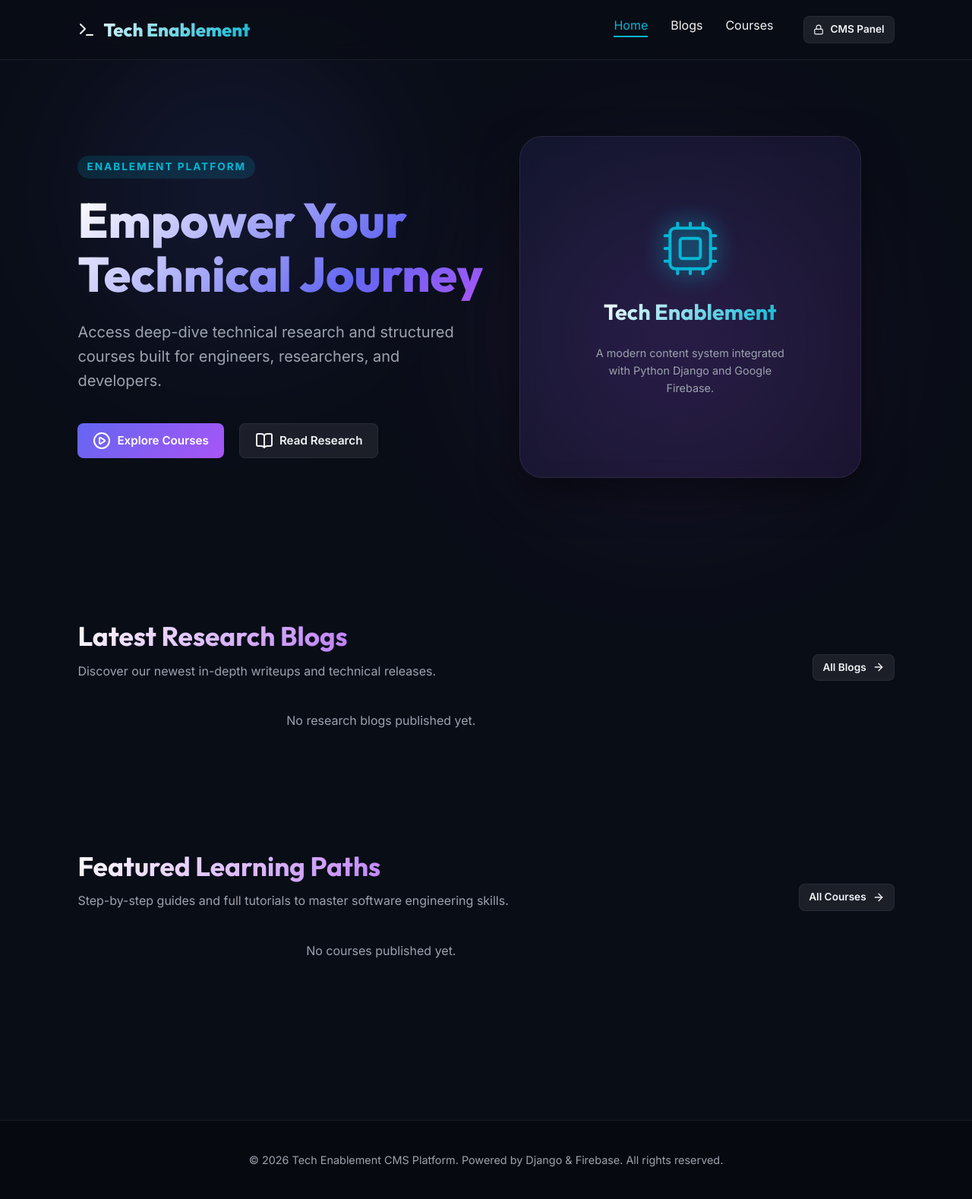
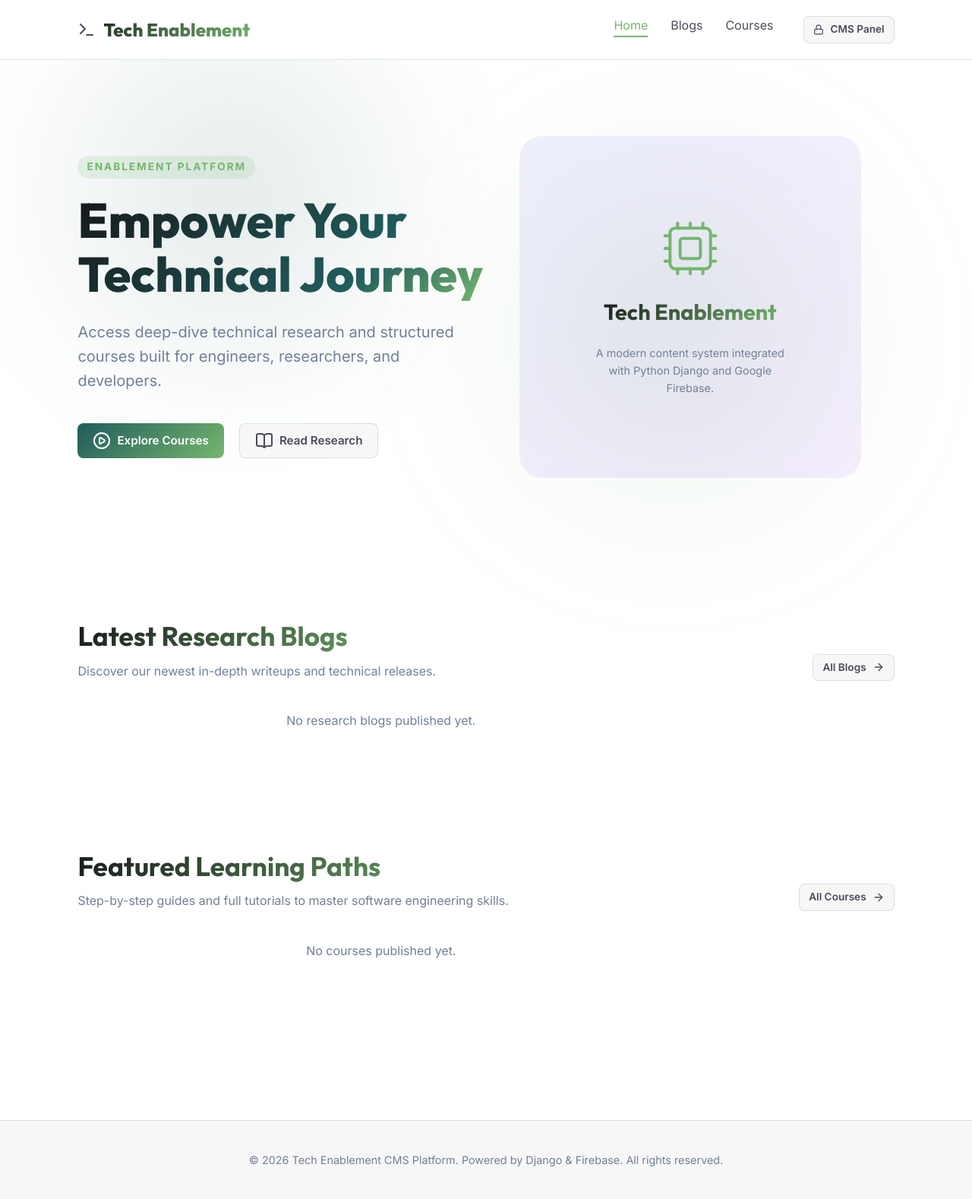
Before and after one commit to jobaerlisedu/tech-enablement, a Django app: page / in a window 1280 px wide. Shown: the whole page at 76% size. Run offline with Django 4.2, Linux system fonts and the light colour scheme; data that the repository does not hold is empty; parts of the project's set-up code (start-up, migrations or seed data) failed here and were passed over.

Commit message:
frontend and backend design and layout issue solved.

```diff
--- a/cms/views.py
+++ b/cms/views.py
@@ -40,8 +40,8 @@ def login_view(request):
             token_response = sign_in_with_email_and_password(email, password)
             id_token = token_response['idToken']
 
-            # Verify token on backend
-            decoded_token = firebase_auth.verify_id_token(id_token)
+            # Verify token on backend (allowing 60s clock skew to handle local clock variations)
+            decoded_token = firebase_auth.verify_id_token(id_token, clock_skew_seconds=60)
             uid = decoded_token['uid']
 
             # Check user role in Firestore 'users'
--- a/static/css/index.css
+++ b/static/css/index.css
@@ -1,31 +1,54 @@
 @import url('https://fonts.googleapis.com/css2?family=Inter:wght@300;400;500;600;700&family=Outfit:wght@400;500;600;700;800&display=swap');
 
 :root {
-    --bg-main: #090d16;
-    --bg-card: rgba(17, 24, 39, 0.65);
-    --bg-sidebar: #0e1322;
-    --bg-input: rgba(31, 41, 55, 0.5);
-    --border-color: rgba(75, 85, 99, 0.25);
-    --border-glow: rgba(99, 102, 241, 0.4);
+    /* User Color Scheme variables */
+    --bs-body-bg: #ffffff;
+    --bs-body-color: #494B5B;
+    --bs-primary: #215C5C;
+    --bs-primary-rgb: 33, 92, 92;
+    --bs-primary-hover: #144B4B;
+    --bs-primary-hover-rgb: 20, 75, 75;
+    --bs-secondary: #75b66e;
+    --bs-secondary-rgb: 117, 182, 110;
+    --bs-heading-color: #16181B;
+    --inverse-color: #494B5B;
+    --inverse-color-rgb: 73, 75, 91;
+    --bs-link-color: var(--bs-primary);
+    --nav-bg: #ffffff;
+    --nav-color: #fff;
+    --nav-hover-color: var(--bs-secondary);
+    --dropdown-bg: #ffffff;
+    --dropdown-color: var(--bs-secondary);
+    --dropdown-hover-bg: #f7f7f7;
+    --nav-inverse: #000000;
+    --nav-inverse-alt: #ffffff;
 
-    --primary: #6366f1; /* Indigo */
-    --primary-glow: rgba(99, 102, 241, 0.15);
-    --secondary: #a855f7; /* Purple */
-    --accent: #06b6d4; /* Cyan */
-    --accent-glow: rgba(6, 182, 212, 0.15);
+    /* Original Theme overrides to match the new color scheme */
+    --bg-main: var(--bs-body-bg);
+    --bg-card: #ffffff;
+    --bg-sidebar: var(--nav-bg);
+    --bg-input: #ffffff;
+    --border-color: rgba(33, 92, 92, 0.15);
+    --border-glow: rgba(33, 92, 92, 0.35);
 
-    --text-primary: #f3f4f6;
-    --text-muted: #9ca3af;
-    --text-dark: #111827;
+    --primary: var(--bs-primary);
+    --primary-glow: rgba(33, 92, 92, 0.08);
+    --secondary: var(--bs-secondary);
+    --accent: var(--bs-secondary);
+    --accent-glow: rgba(117, 182, 110, 0.15);
 
-    --success: #10b981;
+    --text-primary: var(--bs-body-color);
+    --text-muted: #718096;
+    --text-dark: var(--bs-heading-color);
+
+    --success: #75b66e;
     --warning: #f59e0b;
     --danger: #ef4444;
 
     --radius-sm: 8px;
     --radius-md: 12px;
     --radius-lg: 20px;
-    --shadow-glow: 0 0 15px rgba(99, 102, 241, 0.25);
+    --shadow-glow: none;
     --transition: all 0.3s cubic-bezier(0.4, 0, 0.2, 1);
 }
 
@@ -47,7 +70,7 @@ body {
 
 h1, h2, h3, h4, h5, h6 {
     font-family: 'Outfit', sans-serif;
-    color: #ffffff;
+    color: var(--bs-heading-color);
     font-weight: 700;
 }
 
@@ -80,12 +103,12 @@ a {
     -webkit-backdrop-filter: blur(12px);
     border: 1px solid var(--border-color);
     border-radius: var(--radius-md);
-    box-shadow: 0 8px 32px 0 rgba(0, 0, 0, 0.37);
+    box-shadow: none;
 }
 
 .glass:hover {
     border-color: var(--border-glow);
-    box-shadow: 0 8px 32px 0 rgba(99, 102, 241, 0.1);
+    box-shadow: none;
 }
 
 /* Golems and Background Orbs */
@@ -134,17 +157,17 @@ a {
 }
 .btn-primary:hover {
     transform: translateY(-2px);
-    box-shadow: var(--shadow-glow);
+    box-shadow: none;
     filter: brightness(1.1);
 }
 
 .btn-secondary {
-    background: rgba(255, 255, 255, 0.08);
+    background: var(--dropdown-hover-bg);
     border: 1px solid var(--border-color);
     color: var(--text-primary);
 }
 .btn-secondary:hover {
-    background: rgba(255, 255, 255, 0.15);
+    background: rgba(0, 0, 0, 0.05);
     border-color: var(--text-primary);
 }
 
@@ -172,7 +195,7 @@ a {
     top: 0;
     z-index: 100;
     border-bottom: 1px solid var(--border-color);
-    background: rgba(9, 13, 22, 0.8);
+    background: rgba(255, 255, 255, 0.9);
     backdrop-filter: blur(12px);
 }
 
@@ -183,8 +206,9 @@ a {
     font-family: 'Outfit', sans-serif;
     font-size: 1.5rem;
     font-weight: 800;
-    background: linear-gradient(135deg, #ffffff, var(--accent));
+    background: linear-gradient(135deg, var(--bs-heading-color), var(--accent));
     -webkit-background-clip: text;
+    background-clip: text;
     -webkit-text-fill-color: transparent;
 }
 
@@ -495,8 +522,9 @@ a {
     line-height: 1.1;
     margin-bottom: 25px;
     font-weight: 800;
-    background: linear-gradient(135deg, #ffffff, var(--primary) 70%, var(--secondary));
+    background: linear-gradient(135deg, var(--bs-heading-color), var(--primary) 70%, var(--secondary));
     -webkit-background-clip: text;
+    background-clip: text;
     -webkit-text-fill-color: transparent;
 }
 
@@ -529,7 +557,7 @@ a {
     display: flex;
     align-items: center;
     justify-content: center;
-    box-shadow: 0 20px 50px rgba(0,0,0,0.5);
+    box-shadow: none;
     overflow: hidden;
 }
 
@@ -554,8 +582,9 @@ a {
 
 .section-title {
     font-size: 2.2rem;
-    background: linear-gradient(135deg, #ffffff, var(--secondary));
+    background: linear-gradient(135deg, var(--bs-heading-color), var(--secondary));
     -webkit-background-clip: text;
+    background-clip: text;
     -webkit-text-fill-color: transparent;
 }
 
@@ -1308,15 +1339,15 @@ textarea.form-control {
 }
 
 .share-menu-item:hover {
-    background: rgba(255,255,255,0.05);
-    color: #ffffff;
+    background: rgba(0, 0, 0, 0.05);
+    color: var(--primary);
 }
 
 /* Footer styling */
 .footer {
     border-top: 1px solid var(--border-color);
     padding: 40px 8%;
-    background: #060910;
+    background: #f7f7f7;
     text-align: center;
     color: var(--text-muted);
     font-size: 0.9rem;
--- a/templates/blog_detail.html
+++ b/templates/blog_detail.html
@@ -21,7 +21,7 @@
         <div style="display: flex; align-items: center; gap: 15px; border-top: 1px solid var(--border-color); border-bottom: 1px solid var(--border-color); padding: 20px 0;">
             <img src="{{ blog.author.profile_image }}" alt="{{ blog.author.name }}" class="author-avatar" style="width: 45px; height: 45px; border: 2px solid var(--accent);" onerror="this.src='https://images.unsplash.com/photo-1535713875002-d1d0cf377fde?auto=format&fit=crop&q=80&w=200'">
             <div>
-                <div style="font-weight: 700; color: #ffffff; font-size: 1.05rem;">{{ blog.author.name }}</div>
+                <div style="font-weight: 700; font-size: 1.05rem;">{{ blog.author.name }}</div>
                 <div style="color: var(--text-muted); font-size: 0.85rem;">{{ blog.author.designation }} &bull; Published on {{ blog.publish_date|date:"F d, Y" }}</div>
             </div>
         </div>
--- a/templates/blogs.html
+++ b/templates/blogs.html
@@ -36,7 +36,7 @@
                 <div class="card-meta">
                     <img src="{{ blog.author.profile_image }}" alt="{{ blog.author.name }}" class="author-avatar" onerror="this.src='https://images.unsplash.com/photo-1535713875002-d1d0cf377fde?auto=format&fit=crop&q=80&w=200'">
                     <div>
-                        <div style="font-weight: 600; color: #ffffff;">{{ blog.author.name }}</div>
+                        <div style="font-weight: 600;">{{ blog.author.name }}</div>
                         <div style="font-size: 0.75rem;">{{ blog.publish_date|date:"M d, Y" }}</div>
                     </div>
                 </div>
@@ -157,7 +157,6 @@
             toast.style.bottom = '20px';
             toast.style.right = '20px';
             toast.style.zIndex = '1000';
-            toast.style.boxShadow = '0 4px 15px rgba(0,0,0,0.5)';
             toast.style.display = 'flex';
             toast.style.alignItems = 'center';
             toast.style.gap = '10px';
--- a/templates/cms/audit_logs.html
+++ b/templates/cms/audit_logs.html
@@ -26,7 +26,7 @@
                 {% for log in logs %}
                 <tr>
                     <td><code style="color: var(--accent);">{{ log.timestamp|date:"Y-m-d H:i:s" }}</code></td>
-                    <td style="font-weight: 600; color: #ffffff;">{{ log.user_email }}</td>
+                    <td style="font-weight: 600;">{{ log.user_email }}</td>
                     <td>
                         <span class="badge {% if 'Delete' in log.action or 'Remove' in log.action %}badge-superadmin{% else %}badge-editor{% endif %}">
                             {{ log.action }}
--- a/templates/cms/author_list.html
+++ b/templates/cms/author_list.html
@@ -32,7 +32,7 @@
                     <td>
                         <img src="{{ author.profile_image }}" alt="{{ author.name }}" class="author-avatar" style="width: 40px; height: 40px; border: 2px solid var(--primary);" onerror="this.src='https://images.unsplash.com/photo-1535713875002-d1d0cf377fde?auto=format&fit=crop&q=80&w=200'">
                     </td>
-                    <td style="font-weight: 600; color: #ffffff;">{{ author.name }}</td>
+                    <td style="font-weight: 600;">{{ author.name }}</td>
                     <td><span class="badge badge-editor">{{ author.designation }}</span></td>
                     <td><code>{{ author.email }}</code></td>
                     <td style="text-align: right;">
--- a/templates/cms/blog_form.html
+++ b/templates/cms/blog_form.html
@@ -95,9 +95,9 @@
                     </div>
 
                     <!-- Right: Live Render (hidden by default) -->
-                    <div id="preview-col" class="glass" style="display: none; padding: 20px; overflow-y: auto; max-height: 500px; background-color: #0d1117;">
+                    <div id="preview-col" class="glass" style="display: none; padding: 20px; overflow-y: auto; max-height: 500px; background-color: #ffffff; border: 1px solid var(--border-color);">
                         <h4 style="border-bottom: 1px solid var(--border-color); padding-bottom: 10px; margin-bottom: 15px; color: var(--accent);">Live Preview</h4>
-                        <div id="markdown-preview-output" class="embed-body" style="padding: 0; background: transparent; color: #c9d1d9; font-size: 0.95rem;"></div>
+                        <div id="markdown-preview-output" class="embed-body" style="padding: 0; background: transparent; color: var(--text-primary); font-size: 0.95rem;"></div>
                     </div>
                 </div>
             </div>
--- a/templates/cms/blog_list.html
+++ b/templates/cms/blog_list.html
@@ -34,7 +34,7 @@
                     <td>
                         <img src="{{ blog.cover_image }}" alt="Cover" style="width: 55px; height: 35px; object-fit: cover; border-radius: 4px; border: 1px solid var(--border-color);" onerror="this.src='https://picsum.photos/100/70'">
                     </td>
-                    <td style="font-weight: 600; color: #ffffff; max-width: 250px; overflow: hidden; text-overflow: ellipsis; white-space: nowrap;">{{ blog.title }}</td>
+                    <td style="font-weight: 600; max-width: 250px; overflow: hidden; text-overflow: ellipsis; white-space: nowrap;">{{ blog.title }}</td>
                     <td>{{ blog.category.name }}</td>
                     <td>{{ blog.author.name }}</td>
                     <td>{{ blog.publish_date|date:"M d, Y" }}</td>
--- a/templates/cms/category_list.html
+++ b/templates/cms/category_list.html
@@ -28,7 +28,7 @@
             <tbody>
                 {% for cat in categories %}
                 <tr>
-                    <td style="font-weight: 600; color: #ffffff;">{{ cat.name }}</td>
+                    <td style="font-weight: 600;">{{ cat.name }}</td>
                     <td><code>{{ cat.slug }}</code></td>
                     <td style="color: var(--text-muted); max-width: 400px; overflow: hidden; text-overflow: ellipsis; white-space: nowrap;">{{ cat.description|default:"No description provided" }}</td>
                     <td style="text-align: right;">
--- a/templates/cms/course_list.html
+++ b/templates/cms/course_list.html
@@ -34,7 +34,7 @@
                     <td>
                         <img src="{{ course.cover_image }}" alt="Cover" style="width: 55px; height: 35px; object-fit: cover; border-radius: 4px; border: 1px solid var(--border-color);" onerror="this.src='https://picsum.photos/100/70'">
                     </td>
-                    <td style="font-weight: 600; color: #ffffff; max-width: 250px; overflow: hidden; text-overflow: ellipsis; white-space: nowrap;">{{ course.title }}</td>
+                    <td style="font-weight: 600; max-width: 250px; overflow: hidden; text-overflow: ellipsis; white-space: nowrap;">{{ course.title }}</td>
                     <td>{{ course.category.name }}</td>
                     <td>{{ course.author.name }}</td>
                     <td><code style="font-weight: 700; color: var(--accent);"># {{ course.order }}</code></td>
--- a/templates/cms/dashboard.html
+++ b/templates/cms/dashboard.html
@@ -76,7 +76,7 @@
             <div class="timeline-item">
                 <div class="timeline-marker"></div>
                 <div class="timeline-header">
-                    <span class="timeline-title" style="color: #ffffff;">{{ log.action }} &bull; <span style="font-weight: 400; color: var(--accent);">{{ log.user_email }}</span></span>
+                    <span class="timeline-title">{{ log.action }} &bull; <span style="font-weight: 400; color: var(--accent);">{{ log.user_email }}</span></span>
                     <span class="timeline-time">{{ log.timestamp|date:"M d, Y H:i:s" }} UTC</span>
                 </div>
                 <p class="timeline-desc">{{ log.details }}</p>
--- a/templates/cms/tutorial_form.html
+++ b/templates/cms/tutorial_form.html
@@ -73,9 +73,9 @@
                     </div>
 
                     <!-- Right: Live Render (hidden by default) -->
-                    <div id="preview-col" class="glass" style="display: none; padding: 20px; overflow-y: auto; max-height: 500px; background-color: #0d1117;">
+                    <div id="preview-col" class="glass" style="display: none; padding: 20px; overflow-y: auto; max-height: 500px; background-color: #ffffff; border: 1px solid var(--border-color);">
                         <h4 style="border-bottom: 1px solid var(--border-color); padding-bottom: 10px; margin-bottom: 15px; color: var(--accent);">Live Preview</h4>
-                        <div id="markdown-preview-output" class="embed-body" style="padding: 0; background: transparent; color: #c9d1d9; font-size: 0.95rem;"></div>
+                        <div id="markdown-preview-output" class="embed-body" style="padding: 0; background: transparent; color: var(--text-primary); font-size: 0.95rem;"></div>
                     </div>
                 </div>
             </div>
--- a/templates/cms/tutorial_list.html
+++ b/templates/cms/tutorial_list.html
@@ -31,7 +31,7 @@
                 {% for tut in tutorials %}
                 <tr>
                     <td style="font-weight: 600; color: var(--accent);">{{ tut.course.title }}</td>
-                    <td style="font-weight: 600; color: #ffffff;">{{ tut.title }}</td>
+                    <td style="font-weight: 600;">{{ tut.title }}</td>
                     <td><code>{{ tut.slug }}</code></td>
                     <td><code style="font-weight: 700; color: var(--primary);">Lesson {{ tut.order }}</code></td>
                     <td>
--- a/templates/cms/user_list.html
+++ b/templates/cms/user_list.html
@@ -29,7 +29,7 @@
             <tbody>
                 {% for user in users %}
                 <tr>
-                    <td style="font-weight: 600; color: #ffffff;">{{ user.display_name }}</td>
+                    <td style="font-weight: 600;">{{ user.display_name }}</td>
                     <td><code>{{ user.email }}</code></td>
                     <td>
                         {% if user.role == 'Superadmin' %}
--- a/templates/courses.html
+++ b/templates/courses.html
@@ -36,7 +36,7 @@
                 <div class="card-meta">
                     <img src="{{ course.author.profile_image }}" alt="{{ course.author.name }}" class="author-avatar" onerror="this.src='https://images.unsplash.com/photo-1535713875002-d1d0cf377fde?auto=format&fit=crop&q=80&w=200'">
                     <div>
-                        <div style="font-weight: 600; color: #ffffff;">{{ course.author.name }}</div>
+                        <div style="font-weight: 600;">{{ course.author.name }}</div>
                         <div style="font-size: 0.75rem;">Instructor</div>
                     </div>
                 </div>
--- a/templates/home.html
+++ b/templates/home.html
@@ -25,8 +25,8 @@
         <div class="hero-glow-card glass">
             <!-- Glowing tech logo mockup -->
             <div style="display: flex; flex-direction: column; align-items: center; justify-content: center; text-align: center; gap: 20px; color: var(--accent);">
-                <i data-lucide="cpu" style="width: 80px; height: 80px; stroke-width: 1.2; filter: drop-shadow(0 0 15px var(--accent));"></i>
-                <h3 style="font-size: 1.8rem; background: linear-gradient(135deg, #ffffff, var(--accent)); -webkit-background-clip: text; -webkit-text-fill-color: transparent;">Tech Enablement</h3>
+                <i data-lucide="cpu" style="width: 80px; height: 80px; stroke-width: 1.2;"></i>
+                <h3 style="font-size: 1.8rem; background: linear-gradient(135deg, var(--bs-heading-color), var(--accent)); -webkit-background-clip: text; background-clip: text; -webkit-text-fill-color: transparent;">Tech Enablement</h3>
                 <p style="font-size: 0.9rem; color: var(--text-muted); max-width: 250px;">A modern content system integrated with Python Django and Google Firebase.</p>
             </div>
         </div>
@@ -59,7 +59,7 @@
                 <div class="card-meta">
                     <img src="{{ blog.author.profile_image }}" alt="{{ blog.author.name }}" class="author-avatar" onerror="this.src='https://images.unsplash.com/photo-1535713875002-d1d0cf377fde?auto=format&fit=crop&q=80&w=200'">
                     <div>
-                        <div style="font-weight: 600; color: #ffffff;">{{ blog.author.name }}</div>
+                        <div style="font-weight: 600;">{{ blog.author.name }}</div>
                         <div style="font-size: 0.75rem;">{{ blog.publish_date|date:"M d, Y" }}</div>
                     </div>
                 </div>
@@ -100,7 +100,7 @@
                 <div class="card-meta">
                     <img src="{{ course.author.profile_image }}" alt="{{ course.author.name }}" class="author-avatar" onerror="this.src='https://images.unsplash.com/photo-1535713875002-d1d0cf377fde?auto=format&fit=crop&q=80&w=200'">
                     <div>
-                        <div style="font-weight: 600; color: #ffffff;">{{ course.author.name }}</div>
+                        <div style="font-weight: 600;">{{ course.author.name }}</div>
                         <div style="font-size: 0.75rem;">Instructor</div>
                     </div>
                 </div>
```
Also changed, not shown: other parts of static/css/index.css (+31 -26 lines).
